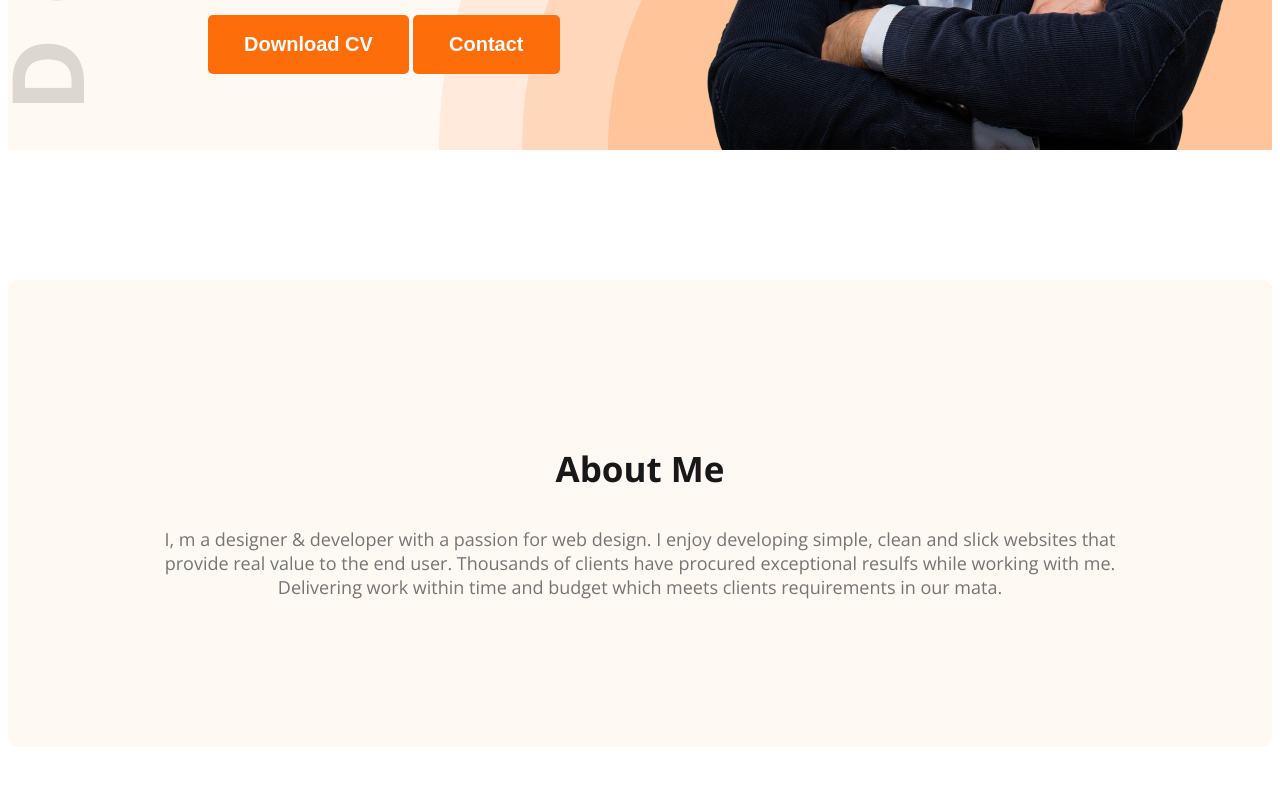
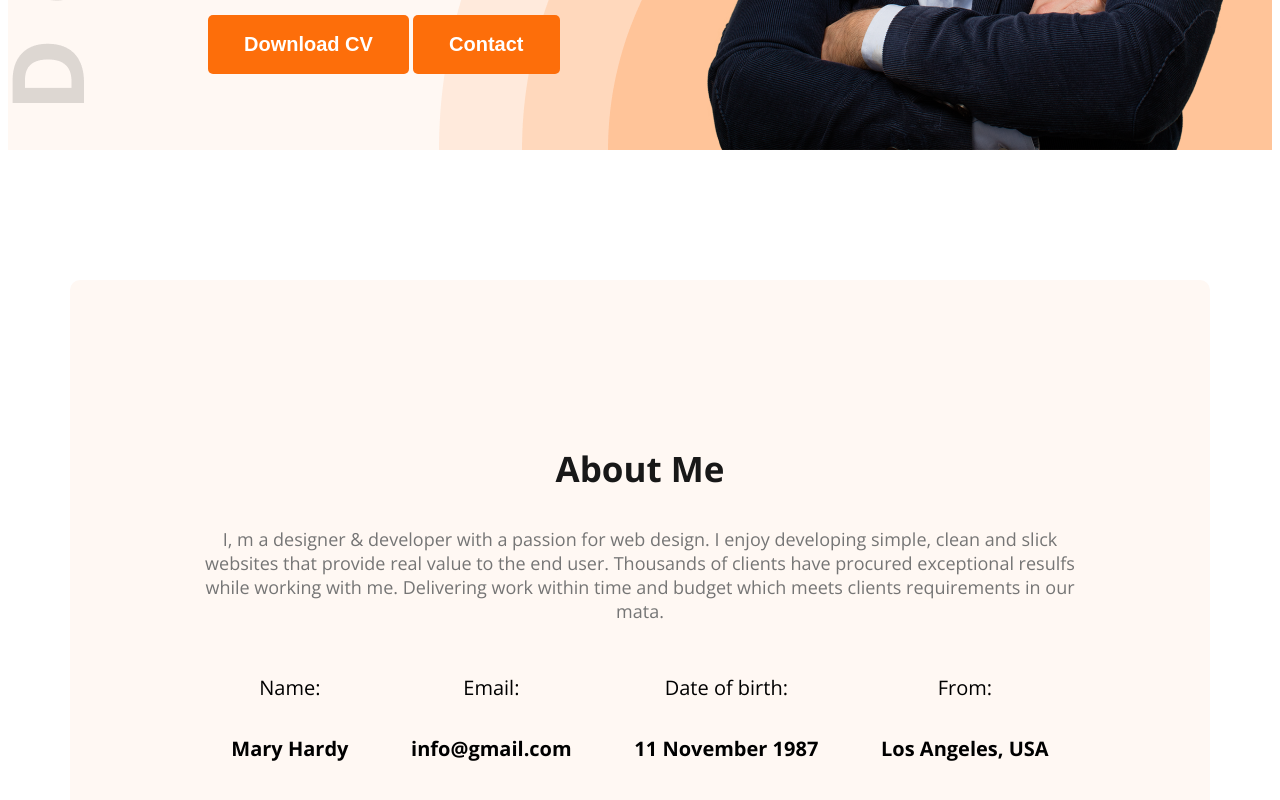
Before and after one commit to zayed-reza/web-developer-portfolio, a plain HTML site: page index.html in a window 1280 px wide. Shown: the part 715-1515 px from the top of the page. Drawn offline with nearby package versions, Linux system fonts and the light colour scheme.

Commit message:
added about section

```diff
--- a/index.html
+++ b/index.html
@@ -14,6 +14,8 @@
 </head>
 
 <body>
+
+    <!-- Header section start -->
     <header class="header">
         <nav>
             <h3 class="nav-title">Ma<span class="text-primary">r</span>y</h3>
@@ -26,9 +28,10 @@
 
         <div class="banner">
             <div class="banner-content">
-                <h3 class="banner-greting">Hi, I  am</h3>
+                <h3 class="banner-greting">Hi, I am</h3>
                 <h1 class="banner-title">Mary Hardy</h1>
-                <p class="banner-description">Shot what able cold new see hold.Friendly as an betrayed formerly he. Morning because as to society behaved moments.</p>
+                <p class="banner-description">Shot what able cold new see hold.Friendly as an betrayed formerly he.
+                    Morning because as to society behaved moments.</p>
                 <button class="btn-primary">Download CV</button>
                 <button class="btn-primary">Contact</button>
 
@@ -36,13 +39,46 @@
             <img class="profile-pic" src="images/hardy.png" alt="">
         </div>
     </header>
+
+    <!-- Header section end -->
+
     <main>
+
+        <!-- About Section start -->
         <section class="about">
             <h3 class="section-title">About Me</h3>
             <p class="section-description">
-                I, m a designer & developer with a passion for web design. I enjoy developing simple, clean and slick websites that provide real value to the end user. Thousands of clients have procured exceptional resulfs while working with me. Delivering work within time and budget which meets clients requirements in our mata.
+                I, m a designer & developer with a passion for web design. I enjoy developing simple, clean and slick
+                websites that provide real value to the end user. Thousands of clients have procured exceptional resulfs
+                while working with me. Delivering work within time and budget which meets clients requirements in our
+                mata.
             </p>
+
+            <div class="about-info-container">
+                <div class="about-info">
+                    <h5 class="about-info-title">Name:</h5>
+                    <p class="about-info-description">Mary Hardy</p>
+                </div>
+                <div class="about-info">
+                    <h5 class="about-info-title">Email:</h5>
+                    <p class="about-info-description">info@gmail.com</p>
+                </div>
+                <div class="about-info">
+                    <h5 class="about-info-title">Date of birth:</h5>
+                    <p class="about-info-description">11 November 1987</p>
+                </div>
+                <div class="about-info">
+                    <h5 class="about-info-title">From:</h5>
+                    <p class="about-info-description">Los Angeles, USA</p>
+                </div>
+            </div>
+
         </section>
+
+        <!-- About section end -->
+
+
+
     </main>
     <footer>
 
--- a/styles/style.css
+++ b/styles/style.css
@@ -19,6 +19,20 @@ body {
     padding: 18px 36px;
 
 
+}
+
+.section-title {
+    color: #181818;
+    font-size: 35px;
+    font-weight: 700;
+    text-align: center;
+}
+
+.section-description {
+    color: #757575;
+    font-size: 18px;
+    font-weight: 400;
+    text-align: center;
 }
 
 /* nav styles */
@@ -50,7 +64,7 @@ nav a {
 }
 
 
-/* header styles */
+/* header related styles */
 .header {
     background: #FFF8F3;
     background-image: url(../images/header_bg.png), url(../images/developer.png);
@@ -99,6 +113,10 @@ nav a {
 
 
 /* main section styles */
+main {
+    max-width: 1140px;
+    margin: 0 auto;
+}
 
 /* about section styles */
 
@@ -109,16 +127,21 @@ nav a {
     margin: 130px 0;
 }
 
-.section-title {
-    color: #181818;
-    font-size: 35px;
-    font-weight: 700;
+.about-info-container {
+    display: flex;
+    justify-content: space-around;
+}
+
+.about-info {
     text-align: center;
 }
 
-.section-description {
-    color: #757575;
-    font-size: 18px;
+.about-info-title {
+    font-size: 20px;
     font-weight: 400;
-    text-align: center;
 }
+
+.about-info-description {
+    font-size: 20px;
+    font-weight: 700;
+}
```
